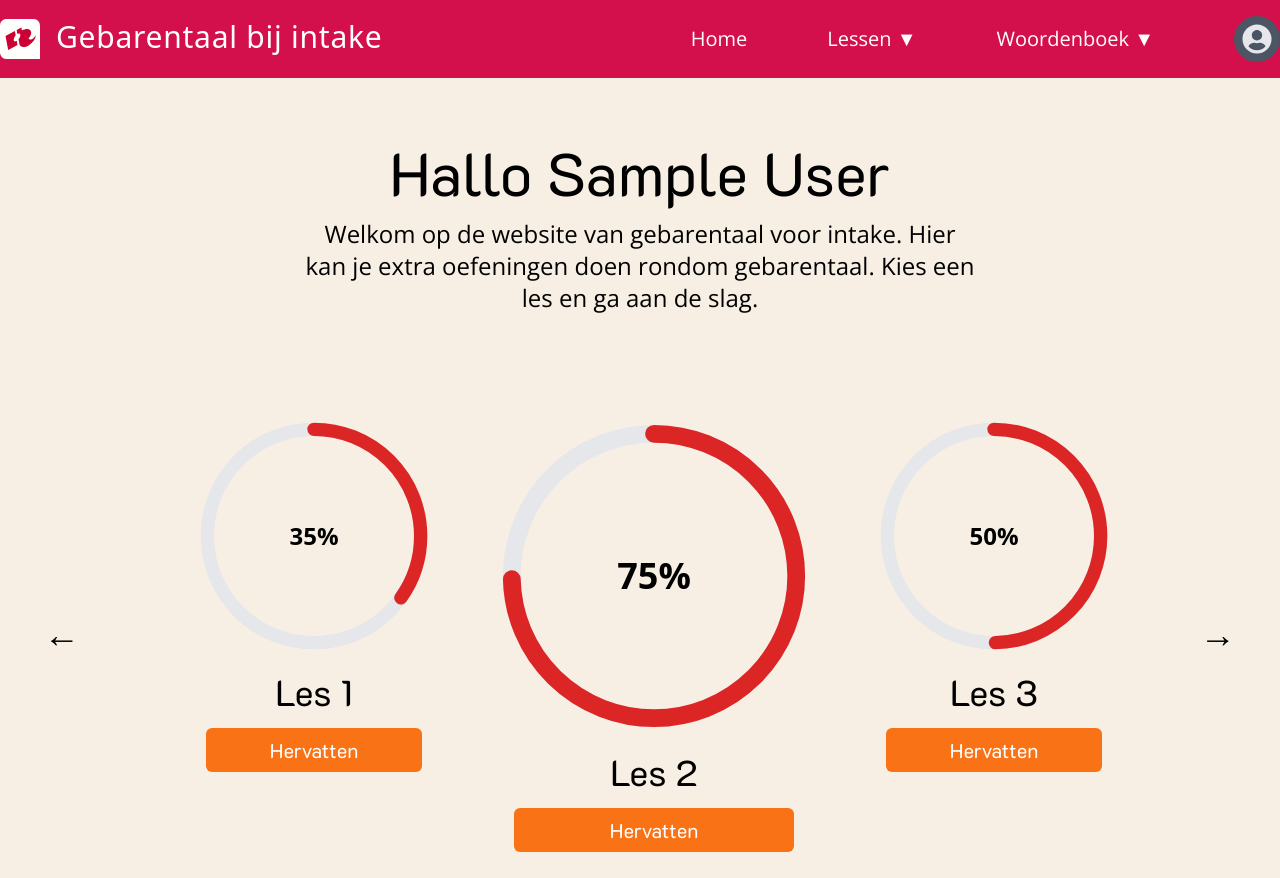
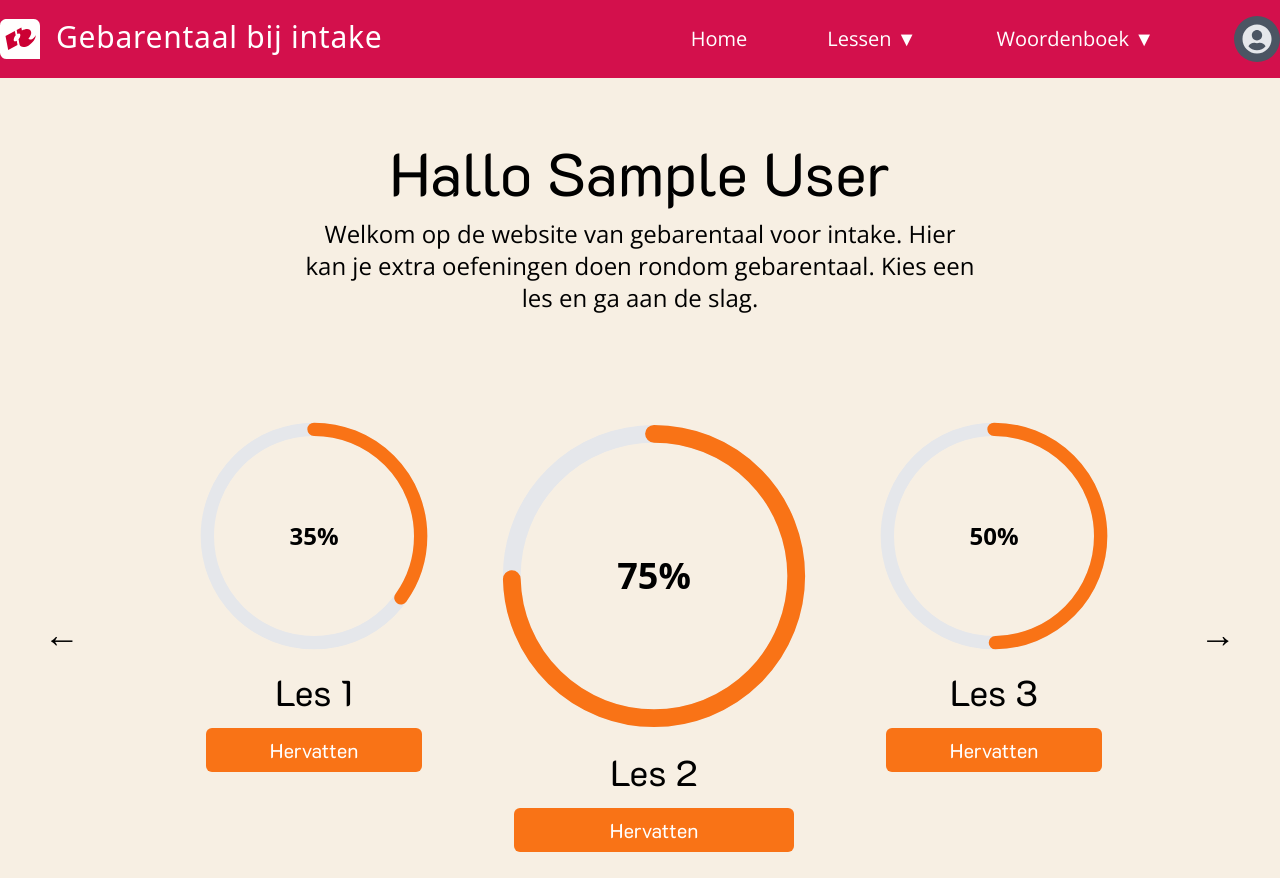
Before and after one commit to QuintenVanDerBlom/SignWitch, a React (Vite) app: page / in a window 1280 px wide. Built offline with nearby package versions, Linux system fonts and the light colour scheme; sample sign-in values are in the browser's storage.

Commit message:
De Kleuren van de cirkels op de homepage laten corresponderen met de onderstaande knoppen

```diff
--- a/src/Home.jsx
+++ b/src/Home.jsx
@@ -65,6 +65,12 @@ function Home() {
                             const circleClass = isActive ? "w-80 h-80" : "w-60 h-60";
                             const textSize = isActive ? "text-4xl" : "text-2xl";
                             const buttonPadding = isActive ? "px-24" : "px-16";
+                            const circleColorClass =
+                                lesson.progress === 100
+                                    ? "text-green-500"
+                                    : lesson.progress === 0
+                                        ? "text-red-600"
+                                        : "text-orange-500";
 
                             return (
                                 <div key={lesson.id} className="flex flex-col items-center w-[300px]">
@@ -87,7 +93,7 @@ function Home() {
                                                 cy="18"
                                                 r="16"
                                                 fill="none"
-                                                className="stroke-current text-red-600"
+                                                className={`stroke-current ${circleColorClass}`}
                                                 strokeWidth="2"
                                                 strokeDasharray="100"
                                                 strokeDashoffset={100 - lesson.progress}
```
